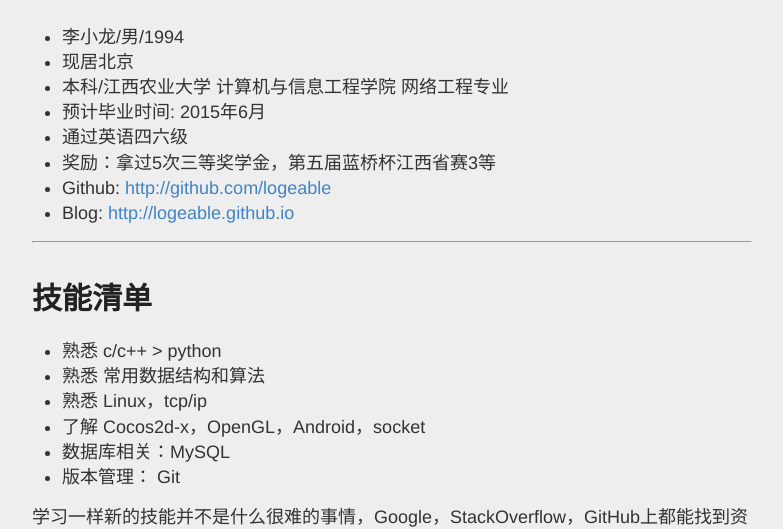
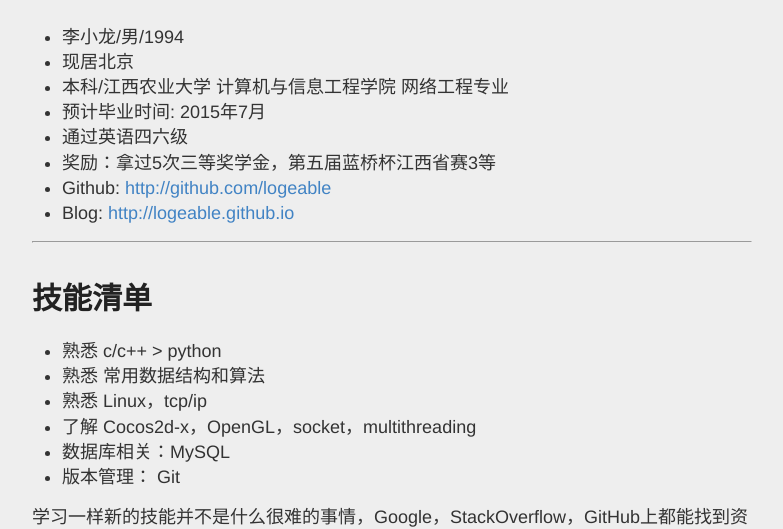
Before and after one commit to logeable/logeable.github.io, a Jekyll site: the page built from about.md, in a window 1280 px wide and 900 px high, scrolled down 314 px. Shown: the part 158-687 px from the top of the window, without its empty margins (248-1031 px from the left). Built offline with Jekyll 4.4.1, drawn with Linux system fonts in a browser that asks for light colours; Markdown is read by kramdown in place of the engine named in the settings.

Commit message:
update about

```diff
--- a/about.md
+++ b/about.md
@@ -18,7 +18,7 @@ permalink: /about/
  - 李小龙/男/1994
  - 现居北京
  - 本科/江西农业大学 计算机与信息工程学院 网络工程专业
- - 预计毕业时间: 2015年6月
+ - 预计毕业时间: 2015年7月
  - 通过英语四六级
  - 奖励：拿过5次三等奖学金，第五届蓝桥杯江西省赛3等
  - Github: [http://github.com/logeable](http://github.com/logeable)
@@ -31,7 +31,7 @@ permalink: /about/
 - 熟悉 c/c++ > python
 - 熟悉 常用数据结构和算法
 - 熟悉 Linux，tcp/ip
-- 了解 Cocos2d-x，OpenGL，Android，socket
+- 了解 Cocos2d-x，OpenGL，socket，multithreading
 - 数据库相关：MySQL
 - 版本管理： Git
 
```
